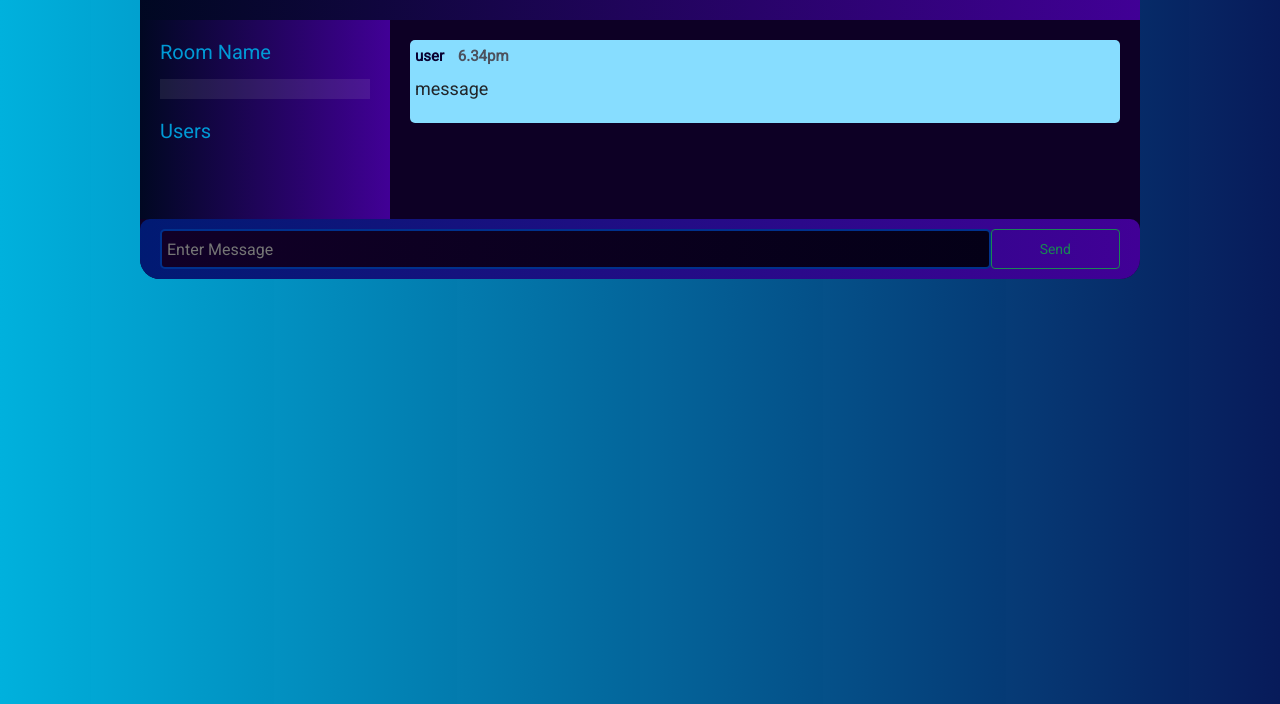
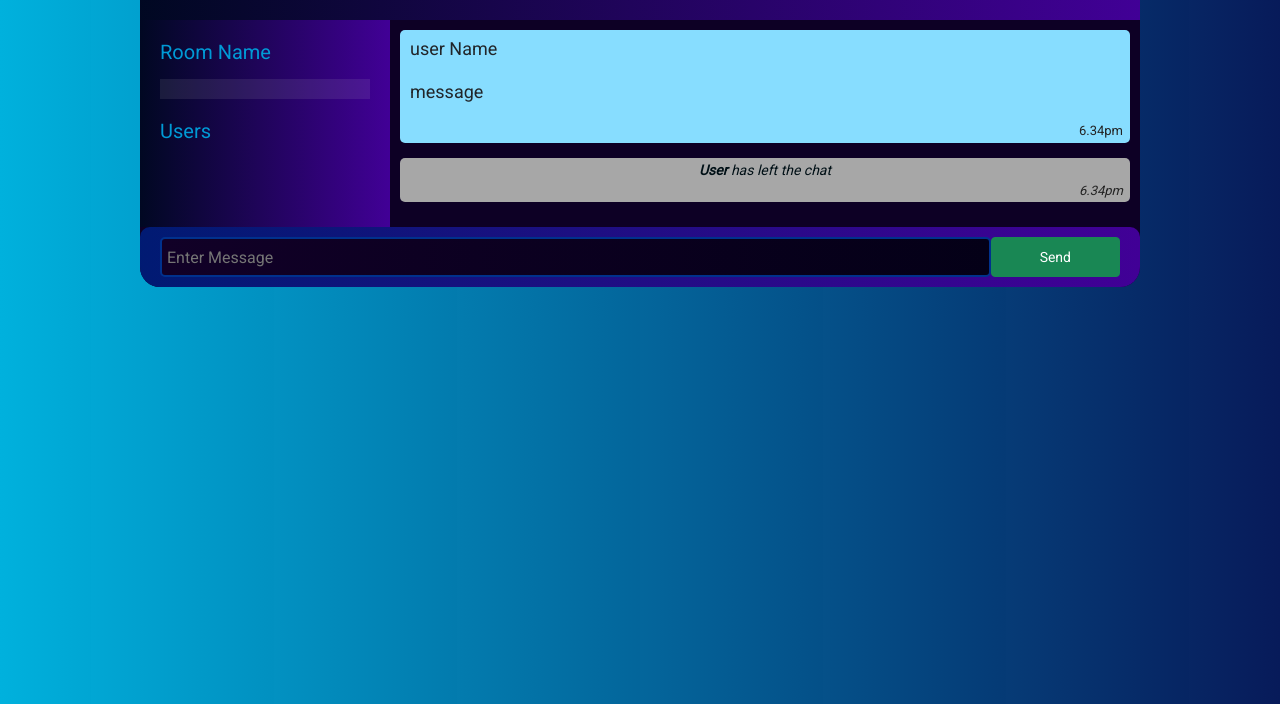
Before and after one commit to mahela98/Chat-App, a website: page public/chat.html in a window 1280 px wide. Shown: the part 96-800 px from the top of the page. Drawn offline with nearby package versions, Linux system fonts and the light colour scheme; no server answers.

Commit message:
changed bot messages in server and in frontend

```diff
--- a/public/chat.html
+++ b/public/chat.html
@@ -31,10 +31,16 @@
       <div class="chat-messages">
         <!-- //mes -->
         <div class="message">
-          <p class="meta">user <span> 6.34pm</span></p>
+          <p class="meta">user Name</p>
           <p class="text">
             message
           </p>
+          <div class="time">6.34pm</div>
+        </div>
+
+        <div class="botMessage">
+          <strong>User </strong> has left the chat
+          <div class="time">6.34pm</div>
         </div>
 
       </div>
@@ -43,7 +49,7 @@
       <form id="chat-form">
         <input id="msg" type="text" placeholder="Enter Message" required autocomplete="off" />
         <!-- <button class="btn"> Send</button> -->
-        <button class="btn btn-outline-success">Send</button>
+        <button class="btn btn-success">Send</button>
       </form>
     </div>
   </div>
--- a/public/css/style2.css
+++ b/public/css/style2.css
@@ -91,23 +91,47 @@ a {
 }
 
 .chat-messages {
-	padding: 20px;
+	padding: 10px;
 	min-height: 100px;
 	max-height: 500px;
 	overflow-y: scroll;
 
+
 }
 
 .chat-messages .message {
-	padding: 5px;
+	/* width: 75%; */
+	align-items: center;
+	padding: 5px 2px 2px 10px;
 	margin-bottom: 15px;
 	background-color: rgb(135, 221, 255);
 	border-radius: 5px;
 
 }
+.chat-messages .botMessage {
+	align-items: center;
+	width: 100%;
+	padding: 2px;
+	margin-bottom: 15px;
+	background-color: rgb(167, 167, 167);
+	color: #001016;
+	font-size: 14px;
+	font-style: italic;
+	text-align: center;
+	border-radius: 5px;
 
-.chat-messages .message .meta {
-	font-size: 15px;
+}
+ .time {
+	padding: 0px 5px 0px 0px;
+	color: #242424;
+	font-size: 13px;
+	text-align:right;
+}
+
+
+
+.chat-messages .message.meta {
+	font-size: 14px;
 	font-weight: bold;
 	color:rgb(9, 0, 48);
 	/* opacity: 0.7; */
@@ -115,7 +139,7 @@ a {
 }
 
 .chat-messages .message .meta span {
-	padding-left: 10px;
+	padding-left: 20px;
 	color: rgba(43, 0, 0, 0.637);
 }
 
@@ -142,7 +166,7 @@ a {
 	color: rgb(255, 255, 255);
 	flex: 1;
 }
-.btn-outline-success{
+.btn-success{
 	padding: 0% 5%;
 }
 
--- a/public/js/main.js
+++ b/public/js/main.js
@@ -30,6 +30,15 @@ socket.on('message' , message => {
  chatMessages.scrollTop= chatMessages.scrollHeight;
 });
 
+//message from bot (my version)
+socket.on('messageFromBot' , message => {
+    console.log(message);
+    outputMessageFromBot(message);
+
+    //scrol down to the new message
+    chatMessages.scrollTop= chatMessages.scrollHeight;
+   });
+
 //message submit
 // e means event paramiter
 chatForm.addEventListener('submit',(e) => {
@@ -59,6 +68,20 @@ function outputMessage(message){
     document.querySelector('.chat-messages').appendChild(div);
 }
 
+//output message to dome from bot
+function outputMessageFromBot(message){
+    const div = document.createElement('div');
+    div.classList.add('message');
+    div.innerHTML = `<p class="meta"> ${message.username} <span> ${message.time}</span></p>
+    <p class="text">
+        ${message.text} -- from bot
+    </p>`;
+
+    document.querySelector('.chat-messages').appendChild(div);
+}
+
+
+
 //add room name to DOM
 function outputRoomName(room){
  roomName.innerText = room;
```
Also changed, not shown: server.js (+6 -5 lines).
